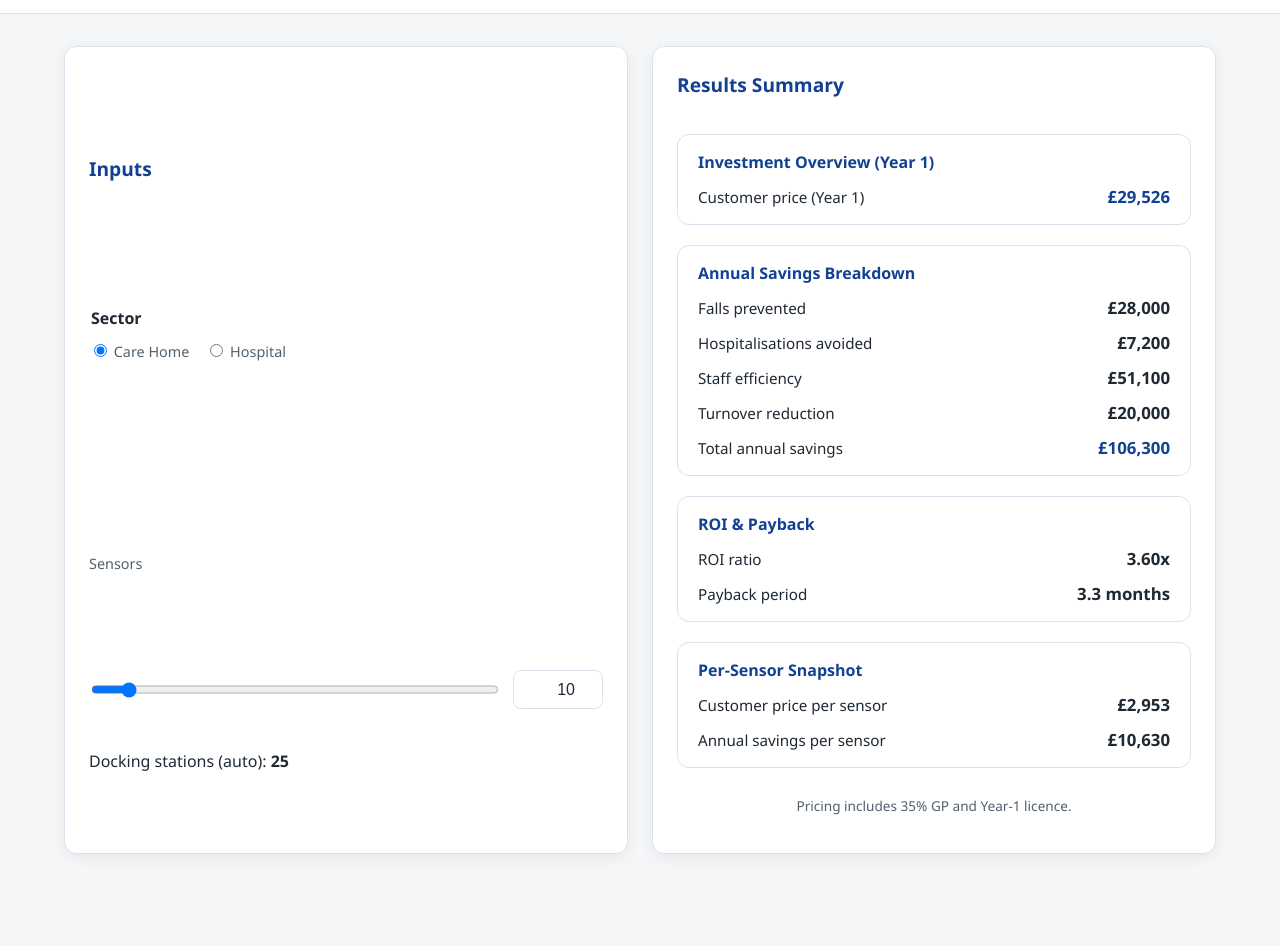
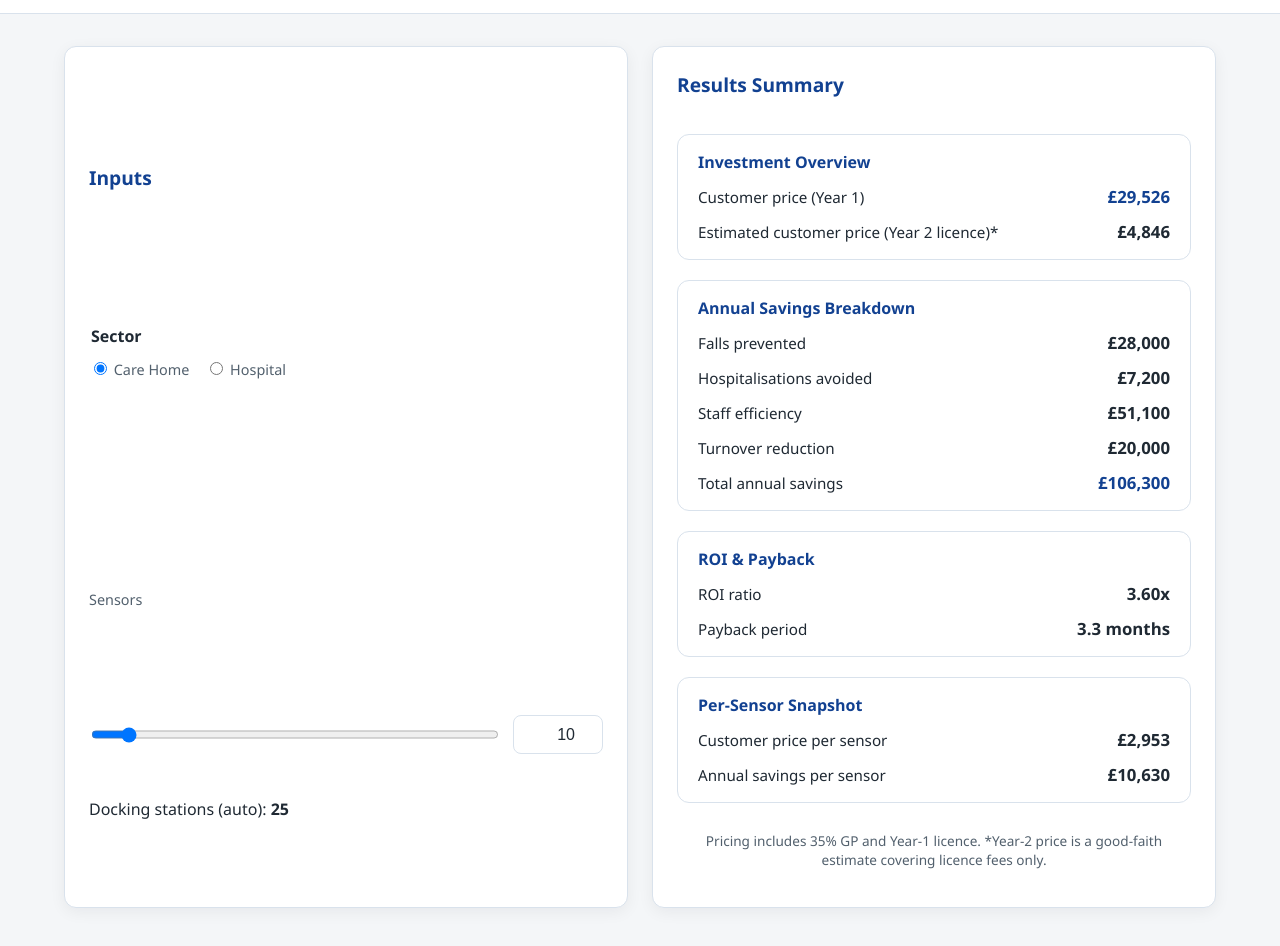
Before and after one commit to Ahjaimee/ROI-Calc, a plain HTML site: page index.html in a window 1280 px wide. Shown: the part 104-1050 px from the top of the page. Before the commit the page ends 1006 px from the top, so only its background shows below. Drawn offline with Linux system fonts and the light colour scheme.

Commit message:
Add year-two licence pricing estimate

```diff
--- a/index.html
+++ b/index.html
@@ -250,8 +250,9 @@
         <h2 id="results-heading">Results Summary</h2>
 
         <div class="result-card" aria-live="polite">
-          <h3>Investment Overview (Year 1)</h3>
+          <h3>Investment Overview</h3>
           <div class="result-line"><span>Customer price (Year 1)</span><strong class="highlight" id="customer-price">£0</strong></div>
+          <div class="result-line"><span>Estimated customer price (Year 2 licence)*</span><strong id="customer-price-year2">£0</strong></div>
         </div>
 
         <div class="result-card">
@@ -275,7 +276,7 @@
           <div class="result-line"><span>Annual savings per sensor</span><strong id="savings-per-sensor">£0</strong></div>
         </div>
 
-        <p class="note">Pricing includes 35% GP and Year-1 licence.</p>
+        <p class="note">Pricing includes 35% GP and Year-1 licence. *Year-2 price is a good-faith estimate covering licence fees only.</p>
       </section>
     </div>
   </main>
@@ -420,7 +421,9 @@
       const costYear1ToNhm = sensors * (pricing.cost_per_sensor + pricing.licence_per_sensor) + dockingStations * pricing.cost_per_dock;
       const sellPriceYear1 = costYear1ToNhm / (1 - pricing.target_gp);
       const gpUplift = sellPriceYear1 - costYear1ToNhm;
-      return { costYear1ToNhm, sellPriceYear1, gpUplift };
+      const costYear2ToNhm = sensors * pricing.licence_per_sensor;
+      const sellPriceYear2 = costYear2ToNhm / (1 - pricing.target_gp);
+      return { costYear1ToNhm, sellPriceYear1, gpUplift, costYear2ToNhm, sellPriceYear2 };
     }
 
     function calculateSavings({ sensors, assumptions, sector }) {
@@ -509,6 +512,7 @@
       const savingsPerSensor = savingsResult.annualSavings / state.sensors || 0;
 
       document.getElementById('customer-price').textContent = formatCurrency(costResult.sellPriceYear1);
+      document.getElementById('customer-price-year2').textContent = formatCurrency(costResult.sellPriceYear2);
 
       document.getElementById('savings-falls').textContent = formatCurrency(savingsResult.savingsFalls);
       document.getElementById('savings-hosps').textContent = formatCurrency(savingsResult.savingsHosps);
```
